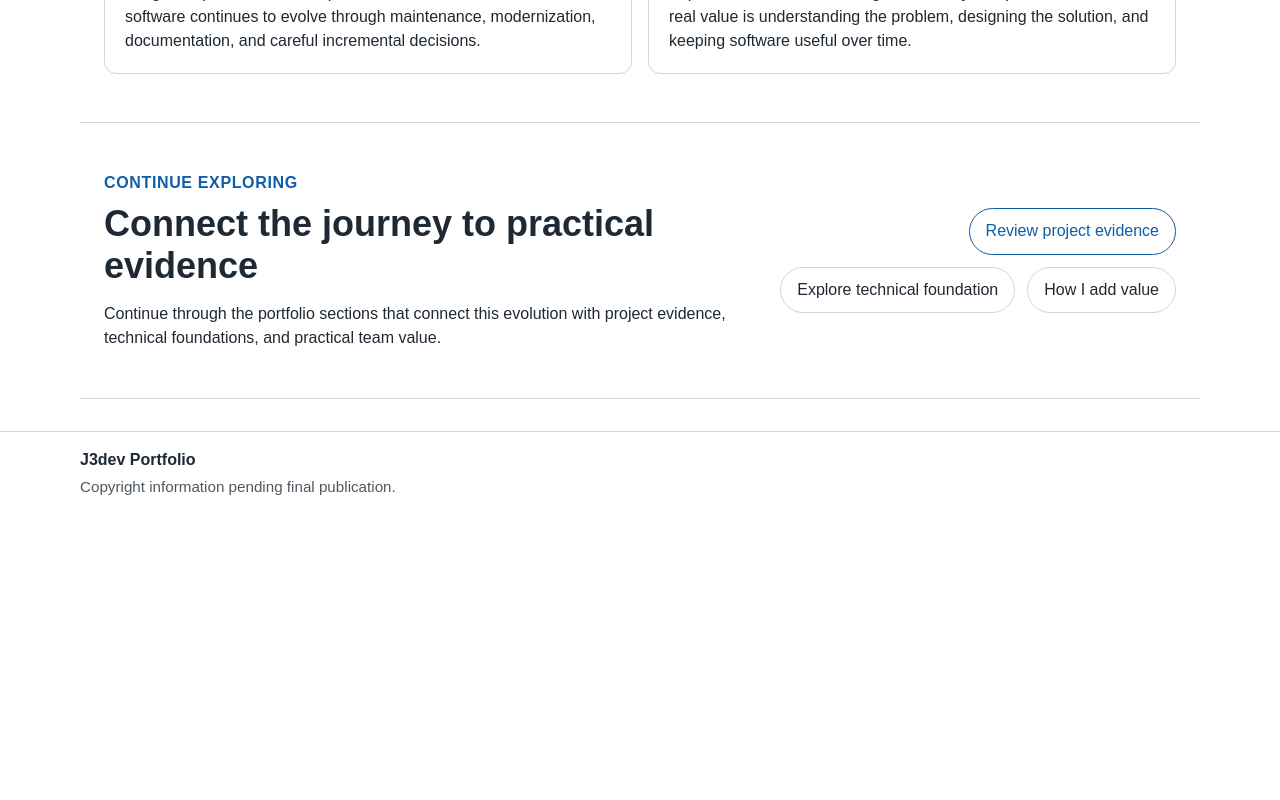
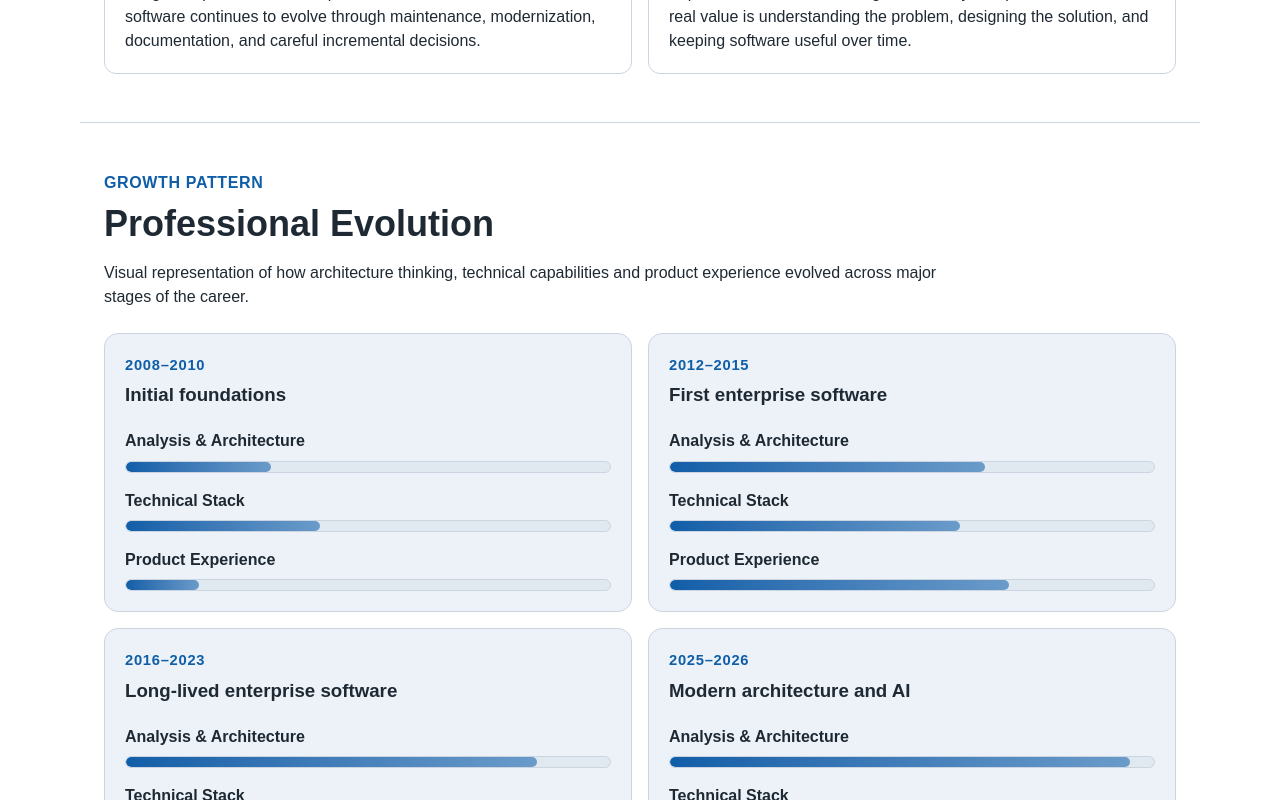
Before and after one commit to jorgejaimes085GH/J3dev-portfolio, an Angular app: page /journey in a window 1280 px wide. Shown: the part 5200-6000 px from the top of the page. Before the commit the page ends 5715 px from the top, so only its background shows below. Built offline with nearby package versions, Linux system fonts and the light colour scheme.

Commit message:
Add journey professional evolution section

```diff
--- a/src/app/data/journey.data.ts
+++ b/src/app/data/journey.data.ts
@@ -1,4 +1,9 @@
-import { JourneyCtaLink, JourneyInsight, JourneyStage } from '../models/journey.model';
+import {
+  JourneyCtaLink,
+  JourneyEvolutionPhase,
+  JourneyInsight,
+  JourneyStage,
+} from '../models/journey.model';
 
 const JOURNEY_STAGES_EN: JourneyStage[] = [
   {
@@ -20,7 +25,8 @@ const JOURNEY_STAGES_EN: JourneyStage[] = [
     summary:
       'With the start of university studies, the learning path expanded into analysis, modeling, relational databases, basic web development, and formal software construction foundations.',
     focusAreas: ['UML', 'MySQL', 'PHP', 'HTML', 'CSS', 'Relational databases'],
-    keyLearning: 'Understanding that software should be analyzed and modeled before implementation.',
+    keyLearning:
+      'Understanding that software should be analyzed and modeled before implementation.',
   },
   {
     id: 'first-enterprise-software-experience',
@@ -118,7 +124,14 @@ const JOURNEY_STAGES_EN: JourneyStage[] = [
     periodLabel: 'Service boundaries stage',
     summary:
       'Backend evolution moved toward REST APIs, clearer frontend/backend separation, authentication, SQL Server, and modern data access. This stage marked the shift from more monolithic approaches toward more maintainable services.',
-    focusAreas: ['REST APIs', 'JWT', 'SQL Server', 'Dapper', 'Backend architecture', 'Service boundaries'],
+    focusAreas: [
+      'REST APIs',
+      'JWT',
+      'SQL Server',
+      'Dapper',
+      'Backend architecture',
+      'Service boundaries',
+    ],
     keyLearning:
       'Separating responsibilities improves maintainability, integration, and software evolution.',
     relatedProjectSlugs: ['expensux'],
@@ -309,7 +322,14 @@ const JOURNEY_STAGES_ES: JourneyStage[] = [
     periodLabel: 'Etapa de límites de servicio',
     summary:
       'La evolución del backend avanzó hacia APIs REST, separación más clara entre frontend y backend, autenticación, SQL Server y acceso a datos moderno. Esta etapa marcó el paso desde enfoques más monolíticos hacia servicios más mantenibles.',
-    focusAreas: ['REST APIs', 'JWT', 'SQL Server', 'Dapper', 'Arquitectura backend', 'Límites de servicio'],
+    focusAreas: [
+      'REST APIs',
+      'JWT',
+      'SQL Server',
+      'Dapper',
+      'Arquitectura backend',
+      'Límites de servicio',
+    ],
     keyLearning:
       'Separar responsabilidades mejora la mantenibilidad, la integración y la evolución del software.',
   },
@@ -356,6 +376,49 @@ const JOURNEY_STAGES_ES: JourneyStage[] = [
   },
 ];
 
+export const JOURNEY_EVOLUTION_PHASES: readonly JourneyEvolutionPhase[] = [
+  {
+    id: 'initial-foundations',
+    years: '2008–2010',
+    title: 'Initial foundations',
+    metrics: [
+      { label: 'Analysis & Architecture', level: 30 },
+      { label: 'Technical Stack', level: 40 },
+      { label: 'Product Experience', level: 15 },
+    ],
+  },
+  {
+    id: 'first-enterprise-software',
+    years: '2012–2015',
+    title: 'First enterprise software',
+    metrics: [
+      { label: 'Analysis & Architecture', level: 65 },
+      { label: 'Technical Stack', level: 60 },
+      { label: 'Product Experience', level: 70 },
+    ],
+  },
+  {
+    id: 'long-lived-enterprise-software',
+    years: '2016–2023',
+    title: 'Long-lived enterprise software',
+    metrics: [
+      { label: 'Analysis & Architecture', level: 85 },
+      { label: 'Technical Stack', level: 85 },
+      { label: 'Product Experience', level: 90 },
+    ],
+  },
+  {
+    id: 'modern-architecture-ai',
+    years: '2025–2026',
+    title: 'Modern architecture and AI',
+    metrics: [
+      { label: 'Analysis & Architecture', level: 95 },
+      { label: 'Technical Stack', level: 95 },
+      { label: 'Product Experience', level: 95 },
+    ],
+  },
+];
+
 export const JOURNEY_STAGES = {
   en: JOURNEY_STAGES_EN,
   es: JOURNEY_STAGES_ES,
--- a/src/app/pages/journey/journey.ts
+++ b/src/app/pages/journey/journey.ts
@@ -1,7 +1,12 @@
 import { Component, computed, inject } from '@angular/core';
 import { RouterLink } from '@angular/router';
 
-import { JOURNEY_CTA_LINKS, JOURNEY_INSIGHTS, JOURNEY_STAGES } from '../../data/journey.data';
+import {
+  JOURNEY_CTA_LINKS,
+  JOURNEY_EVOLUTION_PHASES,
+  JOURNEY_INSIGHTS,
+  JOURNEY_STAGES,
+} from '../../data/journey.data';
 import { getLocalizedData } from '../../data/localized-data';
 import { LanguageService } from '../../core/services/language.service';
 import { PROJECTS } from '../../data/projects.data';
@@ -96,6 +101,49 @@ import { Project } from '../../models/project.model';
             <article class="journey-insight-card">
               <h3>{{ insight.title }}</h3>
               <p>{{ insight.description }}</p>
+            </article>
+          }
+        </div>
+      </section>
+
+      <section class="journey-section journey-evolution" aria-labelledby="journey-evolution-title">
+        <div class="journey-section__header">
+          <p class="journey-section__eyebrow">Growth Pattern</p>
+          <h2 id="journey-evolution-title">Professional Evolution</h2>
+          <p>
+            Visual representation of how architecture thinking, technical capabilities and product
+            experience evolved across major stages of the career.
+          </p>
+        </div>
+
+        <div
+          class="journey-evolution__grid"
+          aria-label="Relative professional evolution by career stage"
+        >
+          @for (phase of evolutionPhases; track phase.id) {
+            <article class="journey-evolution-card" [attr.aria-labelledby]="phase.id + '-title'">
+              <div class="journey-evolution-card__header">
+                <p class="journey-evolution-card__years">{{ phase.years }}</p>
+                <h3 [id]="phase.id + '-title'">{{ phase.title }}</h3>
+              </div>
+
+              <div class="journey-evolution-card__metrics">
+                @for (metric of phase.metrics; track metric.label) {
+                  <div class="journey-evolution-metric">
+                    <span class="journey-evolution-metric__label">{{ metric.label }}</span>
+                    <span
+                      class="journey-evolution-metric__track"
+                      role="img"
+                      [attr.aria-label]="metric.label + ' relative growth during ' + phase.title"
+                    >
+                      <span
+                        class="journey-evolution-metric__fill"
+                        [style.width.%]="metric.level"
+                      ></span>
+                    </span>
+                  </div>
+                }
+              </div>
             </article>
           }
         </div>
@@ -289,6 +337,93 @@ import { Project } from '../../models/project.model';
         border-radius: 0.75rem;
       }
 
+      .journey-evolution__grid {
+        display: grid;
+        grid-template-columns: repeat(2, minmax(0, 1fr));
+        gap: 1rem;
+      }
+
+      .journey-evolution-card {
+        display: grid;
+        gap: 1.25rem;
+        padding: 1.25rem;
+        border: 1px solid var(--app-border-color);
+        border-radius: 0.875rem;
+        background: color-mix(in srgb, var(--app-background-color) 92%, var(--app-link-color));
+      }
+
+      .journey-evolution-card__header {
+        display: grid;
+        gap: 0.35rem;
+      }
+
+      .journey-evolution-card__years {
+        margin: 0;
+        color: var(--app-link-color);
+        font-size: 0.92rem;
+        font-weight: 800;
+        letter-spacing: 0.05em;
+        text-transform: uppercase;
+      }
+
+      .journey-evolution-card h3 {
+        margin: 0;
+      }
+
+      .journey-evolution-card__metrics {
+        display: grid;
+        gap: 1rem;
+      }
+
+      .journey-evolution-metric {
+        display: grid;
+        gap: 0.45rem;
+      }
+
+      .journey-evolution-metric__label {
+        font-weight: 700;
+      }
+
+      .journey-evolution-metric__track {
+        display: block;
+        height: 0.75rem;
+        overflow: hidden;
+        border: 1px solid var(--app-border-color);
+        border-radius: 999px;
+        background: color-mix(in srgb, var(--app-border-color) 36%, transparent);
+      }
+
+      .journey-evolution-metric__fill {
+        display: block;
+        height: 100%;
+        border-radius: inherit;
+        background: linear-gradient(
+          90deg,
+          var(--app-link-color),
+          color-mix(in srgb, var(--app-link-color) 62%, #ffffff)
+        );
+      }
+
+      :host-context(html.theme-premium-3d) .journey-evolution-card {
+        box-shadow: 0 1.25rem 3rem rgba(196, 167, 255, 0.14);
+      }
+
+      :host-context(html.theme-premium-3d) .journey-evolution-metric__fill {
+        box-shadow: 0 0 1rem rgba(196, 167, 255, 0.5);
+        animation: evolutionFill 900ms ease-out both;
+      }
+
+      @keyframes evolutionFill {
+        from {
+          transform: scaleX(0);
+          transform-origin: left;
+        }
+        to {
+          transform: scaleX(1);
+          transform-origin: left;
+        }
+      }
+
       .journey-cta {
         display: flex;
         gap: 1.5rem;
@@ -344,7 +479,8 @@ import { Project } from '../../models/project.model';
           left: -0.95rem;
         }
 
-        .journey-insight-grid {
+        .journey-insight-grid,
+        .journey-evolution__grid {
           grid-template-columns: 1fr;
         }
 
@@ -380,6 +516,8 @@ export class Journey {
 
   protected readonly text = computed(() => this.languageService.uiText().pages.journey);
 
+  readonly evolutionPhases = JOURNEY_EVOLUTION_PHASES;
+
   readonly stages = computed(() =>
     getLocalizedData(JOURNEY_STAGES, this.languageService.currentLanguage()),
   );
```
Also changed, not shown: src/app/models/journey.model.ts (+12 -0 lines).
